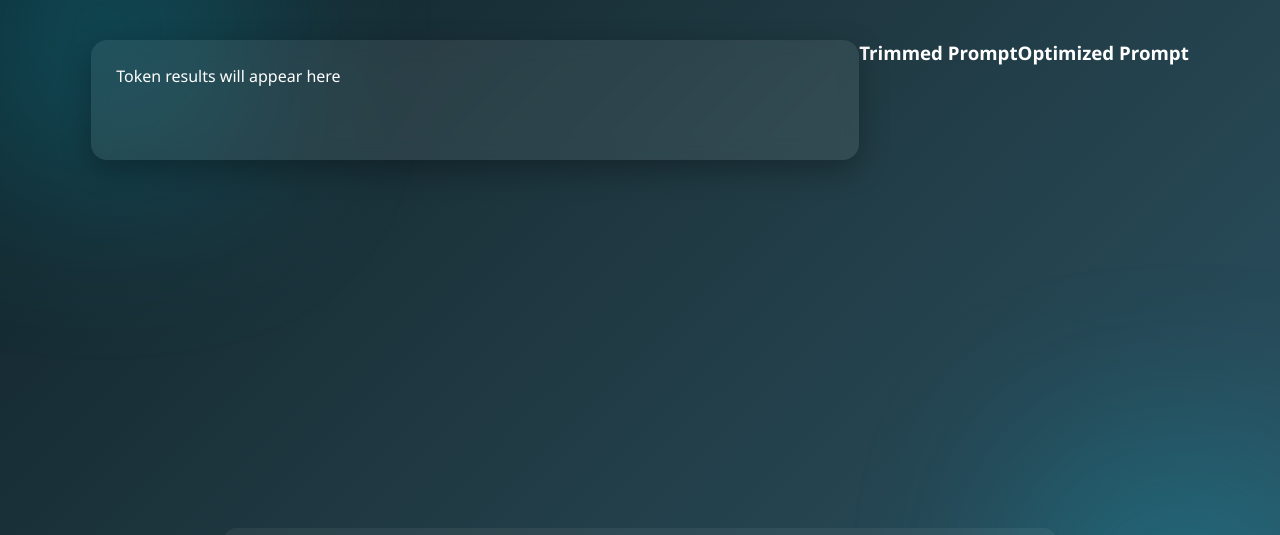
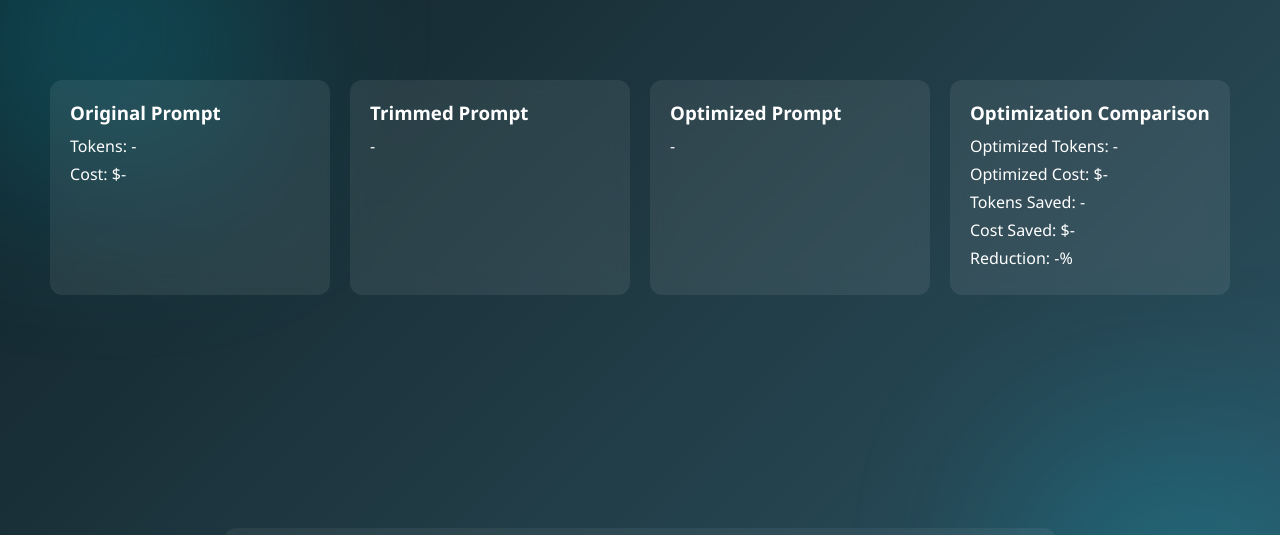
Before and after one commit to Meghana-D810/Tokenizers, a Flask app: page / in a window 1280 px wide. Shown: the part 115-650 px from the top of the page. Run offline with Flask 3, Linux system fonts and the light colour scheme.

Commit message:
Implemented Comparision module

```diff
--- a/backend/app.py
+++ b/backend/app.py
@@ -5,6 +5,7 @@ from scorer import score_tokens
 from pricing import estimate_cost
 from trimmer import trim_prompt
 from gemini_client import improve_prompt
+from comparison import compare_with_optimized
 
 app = Flask(
     __name__,
@@ -37,12 +38,20 @@ def analyze():
 
     optimized_prompt = improve_prompt(trimmed_data["trimmed_prompt"])
 
+    comparison = compare_with_optimized(
+        llm_token_count,
+        cost,
+        optimized_prompt,
+        model
+)
+
     return jsonify({
         "scores": scores,
         "token_count": llm_token_count,
         "estimated_cost": cost,
         "trimmed_prompt": trimmed_data["trimmed_prompt"],
-        "optimized_prompt": optimized_prompt
+        "optimized_prompt": optimized_prompt,
+        "comparison": comparison
     })
 
 if __name__ == "__main__":
--- a/static/script.js
+++ b/static/script.js
@@ -3,13 +3,16 @@ async function analyzePrompt() {
     const prompt = document.getElementById("prompt").value;
     const model = document.getElementById("model").value;
 
+    if (!prompt.trim()) {
+        alert("Please enter a prompt");
+        return;
+    }
+
     const response = await fetch("http://127.0.0.1:5000/analyze", {
-
         method: "POST",
         headers: {
             "Content-Type": "application/json"
         },
-
         body: JSON.stringify({
             prompt: prompt,
             model: model
@@ -18,10 +21,45 @@ async function analyzePrompt() {
 
     const data = await response.json();
 
-    document.getElementById("results").innerHTML = `
-        Tokens: ${data.token_count} <br>
-        Cost: $${data.estimated_cost}
-    `;
-    document.getElementById("trimmedPrompt").innerText = data.trimmed_prompt;
-document.getElementById("optimizedPrompt").innerText = data.optimized_prompt;
+
+
+    document.getElementById("tokenCount").innerText =
+        data.token_count ?? "-";
+
+    document.getElementById("cost").innerText =
+        data.estimated_cost ?? "-";
+
+
+
+
+    document.getElementById("trimmedPrompt").innerText =
+        data.trimmed_prompt ?? "-";
+
+
+
+    document.getElementById("optimizedPrompt").innerText =
+        data.optimized_prompt ?? "-";
+
+
+
+    if (data.comparison) {
+
+        document.getElementById("optimizedTokens").innerText =
+            data.comparison.optimized_tokens ?? "-";
+
+        document.getElementById("optimizedCost").innerText =
+            data.comparison.optimized_cost ?? "-";
+
+        document.getElementById("tokenSavings").innerText =
+            data.comparison.token_savings ?? "-";
+
+        document.getElementById("costSavings").innerText =
+            data.comparison.cost_savings ?? "-";
+
+        document.getElementById("percentageSaved").innerText =
+            data.comparison.percentage_saved ?? "-";
+
+    }
+
+
 }
--- a/static/styles.css
+++ b/static/styles.css
@@ -278,3 +278,24 @@ height:70px;
 }
 
 }
+.results-container{
+    display:grid;
+    grid-template-columns:repeat(4,1fr);
+    gap:20px;
+    margin-top:40px;
+}
+
+.result-card{
+    background:rgba(255,255,255,0.08);
+    padding:20px;
+    border-radius:12px;
+    backdrop-filter:blur(10px);
+}
+
+.result-card h3{
+    margin-bottom:10px;
+}
+
+.result-card p{
+    margin:6px 0;
+}
--- a/templates/index.html
+++ b/templates/index.html
@@ -25,16 +25,41 @@ href="https://cdnjs.cloudflare.com/ajax/libs/font-awesome/6.5.0/css/all.min.css"
 
 <main class="main-container">
 
-    <!-- Results Panel -->
-    <div class="results-card" id="results">
-        Token results will appear here
-    </div>
+   <div class="results-container">
+
+  <!-- User Prompt Stats -->
+  <div class="result-card">
+    <h3>Original Prompt</h3>
+    <p>Tokens: <span id="tokenCount">-</span></p>
+    <p>Cost: $<span id="cost">-</span></p>
+  </div>
+
+  <!-- Trimmed Prompt -->
+  <div class="result-card">
     <h3>Trimmed Prompt</h3>
-<div id="trimmedPrompt"></div>
+    <p id="trimmedPrompt">-</p>
+  </div>
 
-<h3>Optimized Prompt</h3>
-<div id="optimizedPrompt"></div>
+  <!-- Optimized Prompt -->
+  <div class="result-card">
+    <h3>Optimized Prompt</h3>
+    <p id="optimizedPrompt">-</p>
+  </div>
 
+  <!-- Optimization Comparison -->
+  <div class="result-card">
+    <h3>Optimization Comparison</h3>
+
+    <p>Optimized Tokens: <span id="optimizedTokens">-</span></p>
+    <p>Optimized Cost: $<span id="optimizedCost">-</span></p>
+
+    <p>Tokens Saved: <span id="tokenSavings">-</span></p>
+    <p>Cost Saved: $<span id="costSavings">-</span></p>
+
+    <p>Reduction: <span id="percentageSaved">-</span>%</p>
+  </div>
+
+</div>
 </main>
 
 <!-- Bottom Input Area -->
```
Also changed, not shown: backend/comparison.py (added, +30 -0 lines).
